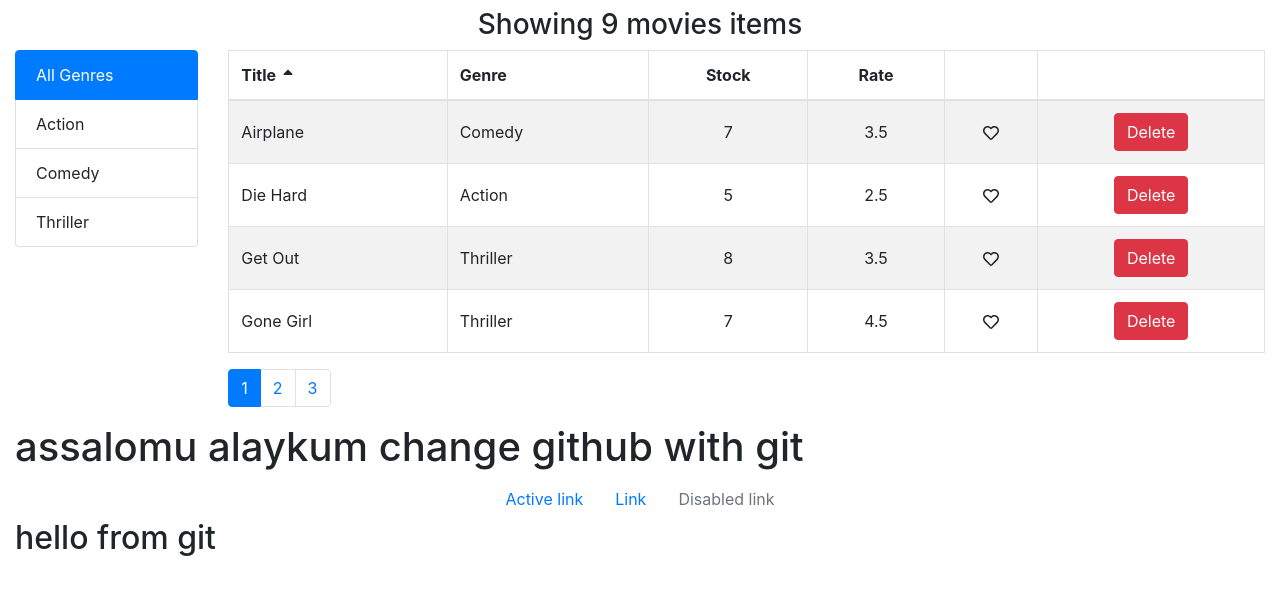
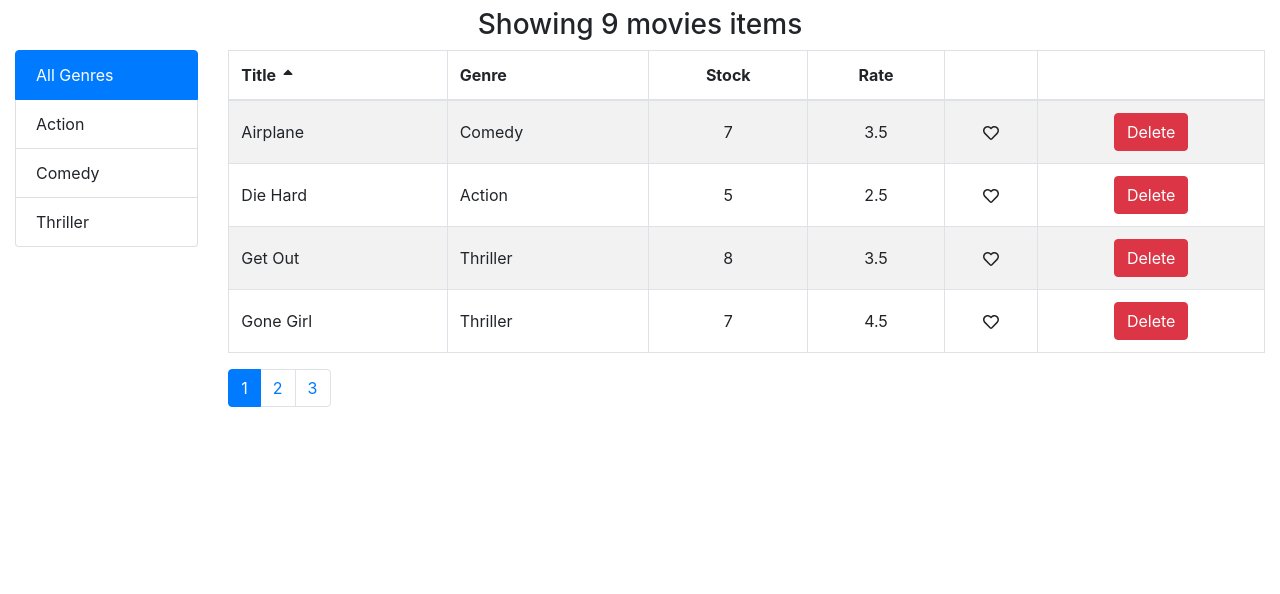
Before and after one commit to Shohzod-Abdusamatov-7777777/table-movies, a React (Create React App) app: page / in a window 1280 px wide. Shown: the top 594 px of the page. Built offline with nearby package versions, Linux system fonts and the light colour scheme.

Commit message:
change app.js file

```diff
--- a/src/App.js
+++ b/src/App.js
@@ -2,7 +2,6 @@ import { getMovies } from "./services/fakeMovieService";
 import { useState } from "react";
 import "./App.css";
 import Movies from "./components/Movies";
-import GitChange from "./components/common/gitChange";
 
 function App() {
   // get movies from server
@@ -28,8 +27,6 @@ function App() {
         handleDelete={handleDelete}
         handleLiked={handleLiked}
       />
-    <GitChange/>
-    <h2>hello from git</h2>
     </div>
   );
 }
--- a/src/components/common/gitChange.js
+++ /dev/null
@@ -1,16 +0,0 @@
-import React from 'react'
-
-const GitChange = () => {
-    return (
-        <div>
-            <h1>assalomu alaykum change github with git</h1>
-            <nav class="nav justify-content-center">
-              <a class="nav-link active" href="#">Active link</a>
-              <a class="nav-link" href="#">Link</a>
-              <a class="nav-link disabled" href="#">Disabled link</a>
-            </nav>
-        </div>
-    )
-}
-
-export default GitChange
```
